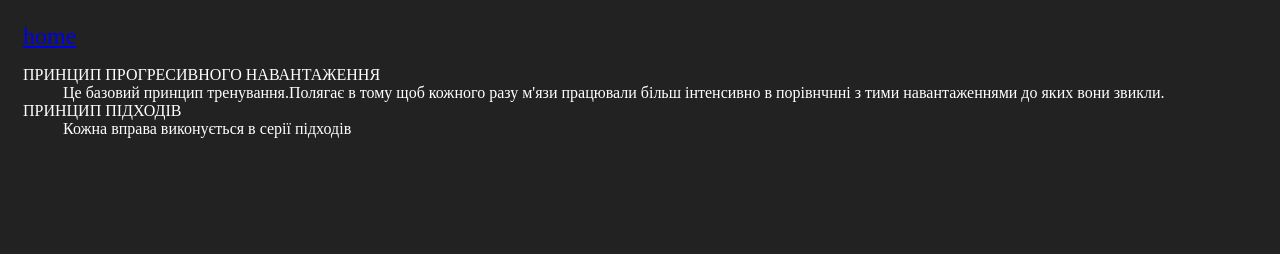
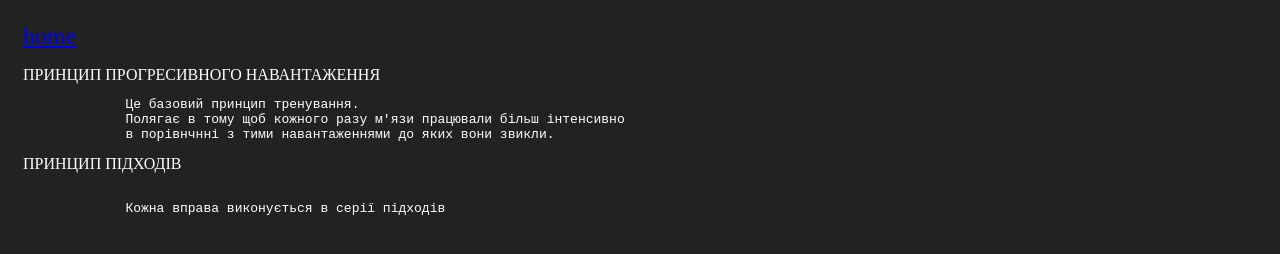
Before and after one commit to AVasilaki/weider-bodybuilding-book, a website: page trainingPrinciples.html in a window 1280 px wide. Drawn offline with Linux system fonts and the light colour scheme; files that its build step writes are made by us from their sources.

Commit message:
Update trainingPrinciples.html

```diff
--- a/trainingPrinciples.html
+++ b/trainingPrinciples.html
@@ -11,11 +11,19 @@
     <dl>
       <dt>ПРИНЦИП ПРОГРЕСИВНОГО НАВАНТАЖЕННЯ</dt>
       <dd>
-        Це базовий принцип тренування.Полягає в тому щоб кожного разу м'язи працювали більш інтенсивно в порівнчнні з
-        тими навантаженнями до яких вони звикли.
+        <pre>
+        Це базовий принцип тренування.
+        Полягає в тому щоб кожного разу м'язи працювали більш інтенсивно
+        в порівнчнні з тими навантаженнями до яких вони звикли.</pre
+        >
       </dd>
       <dt>ПРИНЦИП ПІДХОДІВ</dt>
-      <dd>Кожна вправа виконується в серії підходів</dd>
+      <dd>
+        <pre>
+
+        Кожна вправа виконується в серії підходів</pre
+        >
+      </dd>
     </dl>
   </body>
 </html>
```
